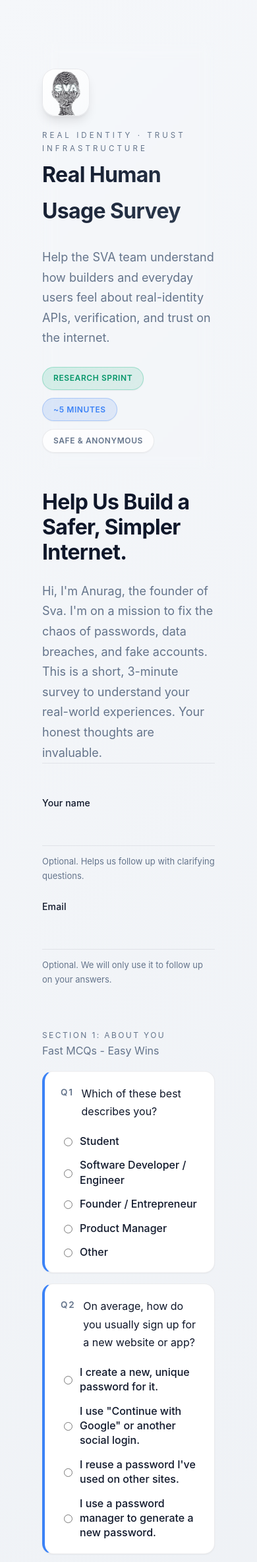
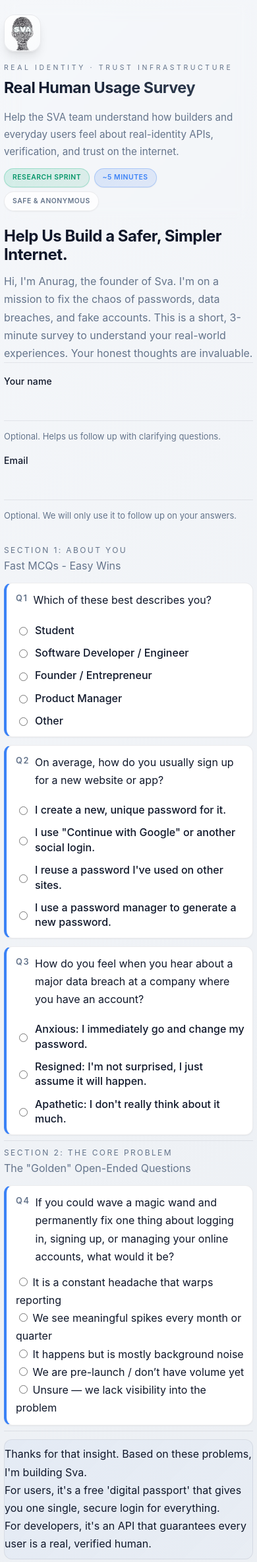
Before and after one commit to getsva/survey, a Django app: page / in a window 390 px wide; the page is wider, and only the part inside the window is pictured. Shown: the top 2367 px of that part at 66% size. Run offline with Django 5.2, Linux system fonts and the light colour scheme; data comes from the database, SQL or seed files in the repository.

Commit message:
updated css

```diff
--- a/static/styles.css
+++ b/static/styles.css
@@ -68,7 +68,7 @@
     min-height: 100vh;
     display: flex;
     flex-direction: column;
-    padding: 4rem;
+    padding: 1rem;
 }
 
 .container {
@@ -925,51 +925,155 @@
 }
 
 @media (max-width: 768px) {
+    .page-shell {
+        padding: 0.5rem;
+    }
+
     .container {
-        padding: 1rem 1.5rem;
+        padding: 0.75rem 1rem;
     }
 
     .site-header {
-        padding-top: 2.5rem;
-        padding-bottom: 1.5rem;
+        padding-top: 1.5rem;
+        padding-bottom: 1rem;
     }
 
     .brand {
         flex-direction: column;
         align-items: flex-start;
-        gap: 1.25rem;
+        gap: 1rem;
     }
 
     .logo-mark {
-        width: 72px;
-        height: 72px;
+        width: 64px;
+        height: 64px;
+        border-radius: 16px;
     }
 
     .logo-mark img {
-        width: 52px;
+        width: 46px;
+    }
+
+    .brand-copy h1 {
+        font-size: clamp(1.5rem, 5vw, 2rem);
+        margin: 0.1rem 0 0;
+    }
+
+    .eyebrow {
+        font-size: 0.65rem;
+    }
+
+    .subtitle {
+        margin: 1rem 0 0;
+        font-size: 1rem;
+    }
+
+    .header-badges {
+        margin-top: 1rem;
+        gap: 0.5rem;
     }
 
     .chip {
-        font-size: 0.75rem;
-        padding: 0.4rem 1rem;
+        font-size: 0.7rem;
+        padding: 0.35rem 0.85rem;
+    }
+
+    .status-panel {
+        padding: 1.25rem 1rem;
+        border-radius: 12px;
+    }
+
+    .survey-intro {
+        margin: 1rem 0 1.5rem;
+    }
+
+    .survey-intro h1 {
+        font-size: clamp(1.5rem, 6vw, 2rem);
+        margin: 0 0 1rem;
+    }
+
+    .intro-body p {
+        font-size: 1rem;
+    }
+
+    .reveal-section {
+        padding: 1.25rem 1rem;
+        margin: 1rem 0;
+        border-radius: 12px;
+    }
+
+    .reveal-text p {
+        font-size: 1rem;
     }
 
     .signal-board {
         flex-direction: column;
-        gap: 2rem;
-        padding: 2rem 0;
+        gap: 1.5rem;
+        padding: 1.5rem 0;
+        margin: 1rem 0;
+    }
+
+    .signal-text h2 {
+        font-size: clamp(1.5rem, 5vw, 2rem);
+        margin: 0.25rem 0 0;
+    }
+
+    .signal-meta {
+        gap: 1rem;
     }
 
     .signal-meta > div {
         flex: 1 1 100%;
+        padding-left: 1rem;
+    }
+
+    .signal-meta dd {
+        font-size: 1.5rem;
     }
 
     .flow-guide {
         grid-template-columns: 1fr;
+        gap: 1.25rem;
+        padding: 1.25rem 0;
+    }
+
+    .flow-steps {
+        gap: 1rem;
+    }
+
+    .flow-slot {
+        padding: 0.75rem 0;
+    }
+
+    .flow-slot.outro {
+        padding: 1.5rem 0.75rem;
+        margin-top: 1rem;
+    }
+
+    .flow-slot-head {
+        margin-bottom: 0.75rem;
     }
 
     .flow-grid {
         grid-template-columns: 1fr;
+        gap: 0.75rem;
+    }
+
+    .form-row {
+        margin-bottom: 1rem;
+        gap: 0.35rem;
+    }
+
+    .form-row input,
+    .form-row textarea {
+        padding: 0.75rem 1rem;
+        font-size: 0.95rem;
+    }
+
+    .form-row textarea {
+        min-height: 120px;
+        padding-top: 0.875rem;
+        padding-bottom: 0.875rem;
     }
 
     .form-row.span-2 {
@@ -978,18 +1082,191 @@
 
     .question-stack {
         grid-template-columns: 1fr;
+        gap: 0.75rem;
     }
 
     .question-line {
-        padding: 1.25rem 1.25rem 1.25rem 1.5rem;
+        padding: 0.875rem 0.875rem 0.875rem 1rem;
+        border-radius: 12px;
+    }
+
+    .question-heading {
+        gap: 0.5rem;
+    }
+
+    .question-index {
+        font-size: 0.8rem;
+    }
+
+    .question-body {
+        gap: 0.5rem;
+    }
+
+    .question-body textarea {
+        padding: 0.75rem;
+        min-height: 120px;
+    }
+
+    .question-line input[type="text"].single-line-input,
+    .question-line .single-line-input {
+        padding: 0.75rem 0.875rem;
+        font-size: 0.95rem;
     }
 
     .mcq-option-grid {
         grid-template-columns: 1fr;
+        gap: 0.75rem;
+        margin-top: 0.5rem;
+    }
+
+    .mcq-option-card {
+        gap: 0.5rem;
+    }
+
+    .mcq-option-card .option-label {
+        font-size: 0.95rem;
+    }
+
+    .contact-info-section {
+        margin-bottom: 1.5rem;
+    }
+
+    .contact-fields {
+        grid-template-columns: 1fr;
+        gap: 1rem;
+    }
+
+    .contact-field input[type="text"],
+    .contact-field input[type="email"] {
+        padding: 0.625rem 0;
+        font-size: 0.95rem;
+    }
+
+    .btn-primary,
+    .btn-secondary {
+        padding: 0.875rem 1.5rem;
+        font-size: 0.95rem;
+    }
+
+    .site-footer {
+        padding-bottom: 1.5rem;
+    }
+
+    .footer-content {
+        padding-top: 1.5rem;
+        gap: 0.5rem;
+    }
+
+    .tag {
+        padding: 0.3rem 0.75rem;
+        font-size: 0.7rem;
+    }
+
+    .message {
+        padding: 1rem 1.25rem;
+        margin-bottom: 0.75rem;
+    }
+}
+
+@media (max-width: 480px) {
+    .page-shell {
+        padding: 0.375rem;
+    }
+
+    .container {
+        padding: 0.5rem 0.75rem;
+    }
+
+    .site-header {
+        padding-top: 1rem;
+        padding-bottom: 0.75rem;
+    }
+
+    .logo-mark {
+        width: 56px;
+        height: 56px;
+    }
+
+    .logo-mark img {
+        width: 40px;
+    }
+
+    .brand-copy h1 {
+        font-size: clamp(1.25rem, 6vw, 1.75rem);
+    }
+
+    .subtitle {
+        margin: 0.75rem 0 0;
+        font-size: 0.95rem;
+    }
+
+    .header-badges {
+        margin-top: 0.75rem;
+        gap: 0.4rem;
+    }
+
+    .chip {
+        font-size: 0.65rem;
+        padding: 0.3rem 0.75rem;
     }
 
     .status-panel {
-        padding: 2rem 1.5rem;
+        padding: 1rem 0.75rem;
+    }
+
+    .survey-intro {
+        margin: 0.75rem 0 1rem;
+    }
+
+    .survey-intro h1 {
+        margin: 0 0 0.75rem;
+    }
+
+    .reveal-section {
+        padding: 1rem 0.75rem;
+        margin: 0.75rem 0;
+    }
+
+    .signal-board {
+        gap: 1.25rem;
+        padding: 1.25rem 0;
+        margin: 0.75rem 0;
+    }
+
+    .flow-guide {
+        gap: 1rem;
+        padding: 1rem 0;
+    }
+
+    .flow-slot {
+        padding: 0.5rem 0;
+    }
+
+    .flow-slot.outro {
+        padding: 1.25rem 0.5rem;
+        margin-top: 0.75rem;
+    }
+
+    .question-line {
+        padding: 0.75rem 0.75rem 0.75rem 0.875rem;
+    }
+
+    .question-body textarea {
+        min-height: 100px;
+    }
+
+    .form-row textarea {
+        min-height: 100px;
+    }
+
+    .contact-fields {
+        gap: 0.875rem;
+    }
+
+    .btn-primary,
+    .btn-secondary {
+        padding: 0.8rem 1.25rem;
+        font-size: 0.9rem;
     }
 }
 
```
